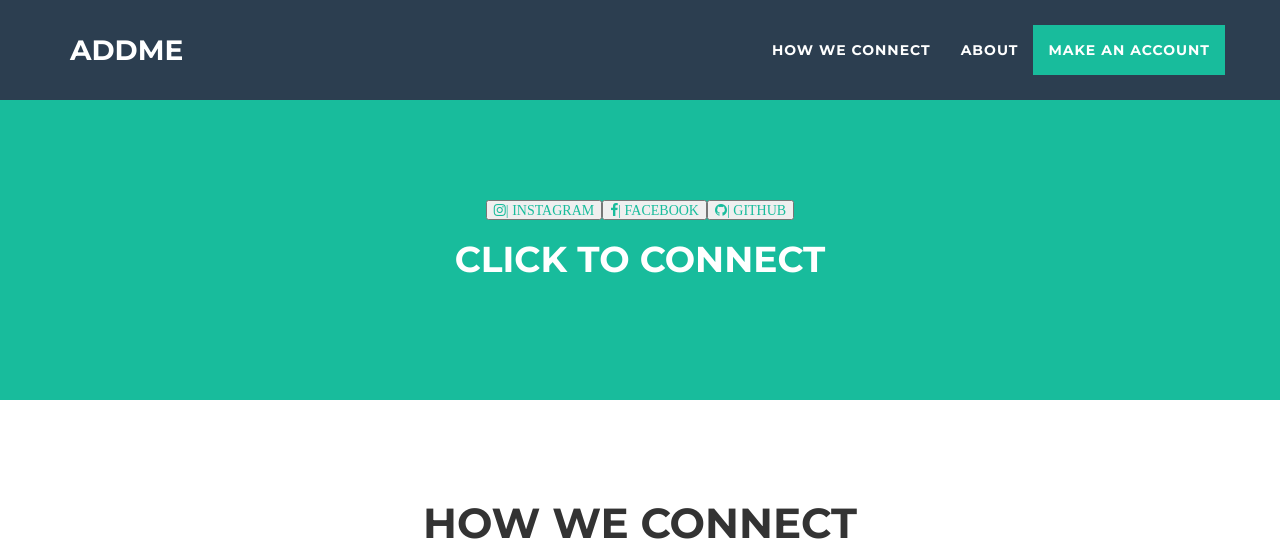
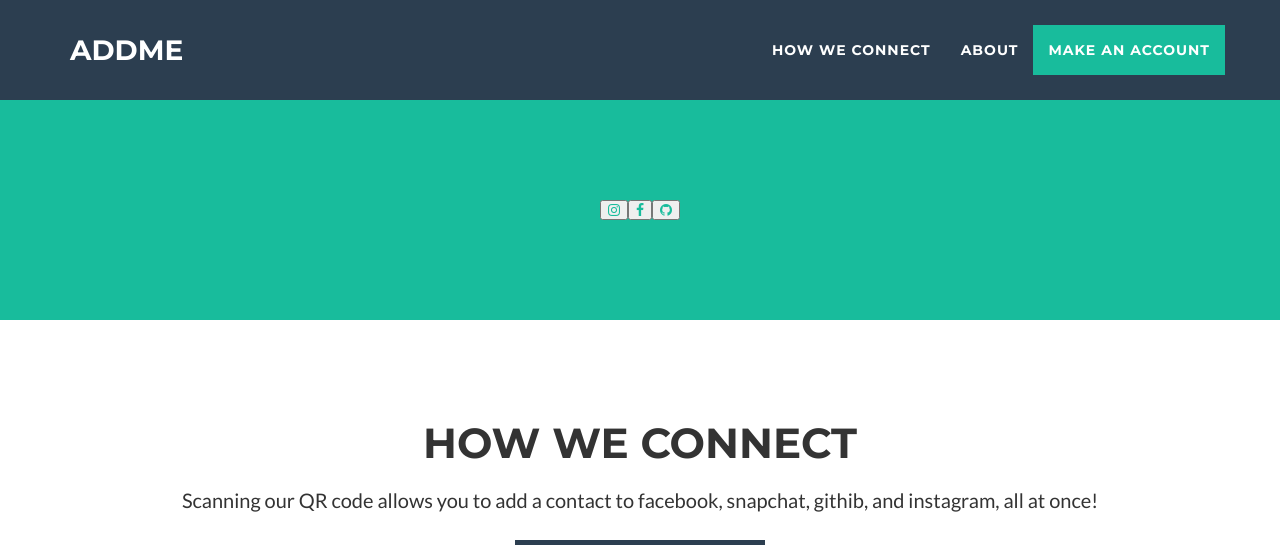
Before and after one commit to GottaAddEmAll/get-addme, a website: page authorize.html in a window 1280 px wide. Both pictures are taken after typing "Sample" into the empty fields and a click on the input "SUBMIT". Shown: the top 553 px of the page. Drawn offline with nearby package versions, Linux system fonts and the light colour scheme; files that its build step writes are made by us from their sources.

Commit message:
update css

```diff
--- a/render.js
+++ b/render.js
@@ -5,9 +5,9 @@ function renderSocialElements() {
   $('#social').addClass('social-render');
 
   var socialElements = [
-                        '<a href="https://api.instagram.com/oauth/authorize/?client_id=fc50049ba7df49b7b96535f892642366&redirect_uri=http://getaddme.herokuapp.com/oauth/ig&response_type=code&scope=relationships"><button class="fa fa-instagram">| INSTAGRAM</button></a>',
-                        '<a href="https://www.facebook.com/dialog/oauth?client_id=134558940334255&redirect_uri=http://getaddme.herokuapp.com/oauth/fb"><button class="fa fa-facebook">| FACEBOOK</button></a>',
-                        '<a href="https://github.com/login/oauth/authorize/?client_id=89221658f77bf282f490&redirect_uri=http://getaddme.herokuapp.com/oauth/gh&scope=user"><button class="fa fa-github">| GITHUB</button></a>',
+                        '<a href="https://api.instagram.com/oauth/authorize/?client_id=fc50049ba7df49b7b96535f892642366&redirect_uri=http://getaddme.herokuapp.com/oauth/ig&response_type=code&scope=relationships"><button class="fa fa-instagram"></button></a>',
+                        '<a href="https://www.facebook.com/dialog/oauth?client_id=134558940334255&redirect_uri=http://getaddme.herokuapp.com/oauth/fb"><button class="fa fa-facebook"></button></a>',
+                        '<a href="https://github.com/login/oauth/authorize/?client_id=89221658f77bf282f490&redirect_uri=http://getaddme.herokuapp.com/oauth/gh&scope=user"><button class="fa fa-github"></button></a>',
                         ];
   var elementAdded = socialElements[0];
 
@@ -15,7 +15,6 @@ function renderSocialElements() {
     $('#social').html(elementAdded);
     elementAdded += socialElements[i];
   }
-  $('#social').append('<h1 id="title">CLICK TO CONNECT<h1>');
 };
 
 $(function(){
```
Also changed, not shown: index.html (+8 -2 lines).
